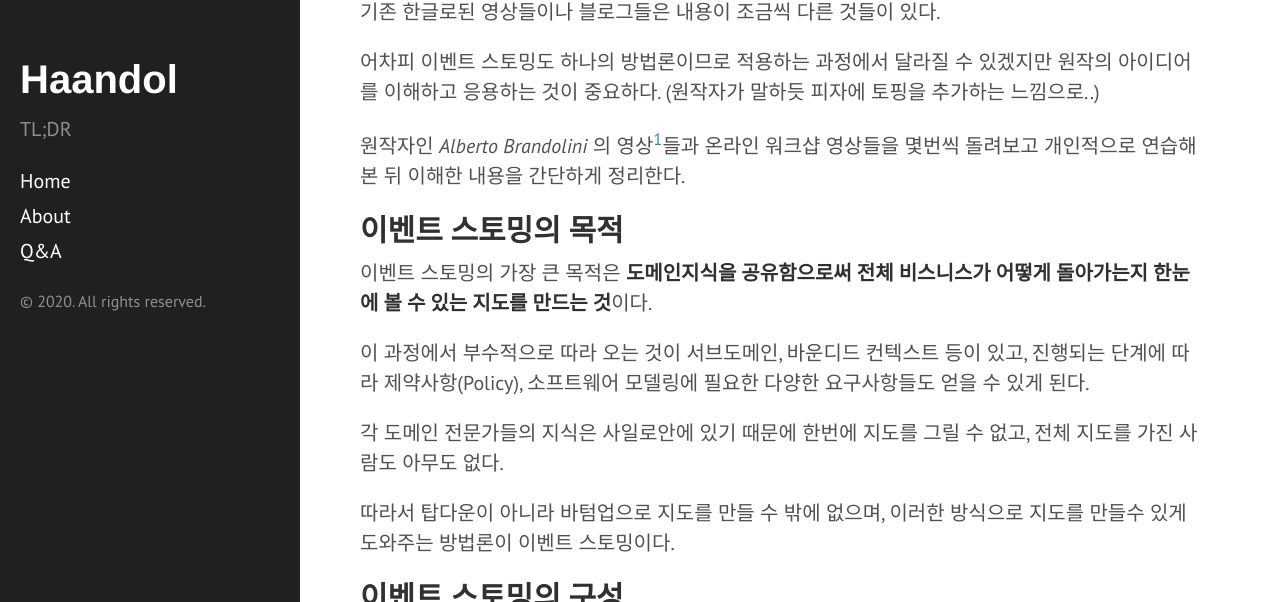
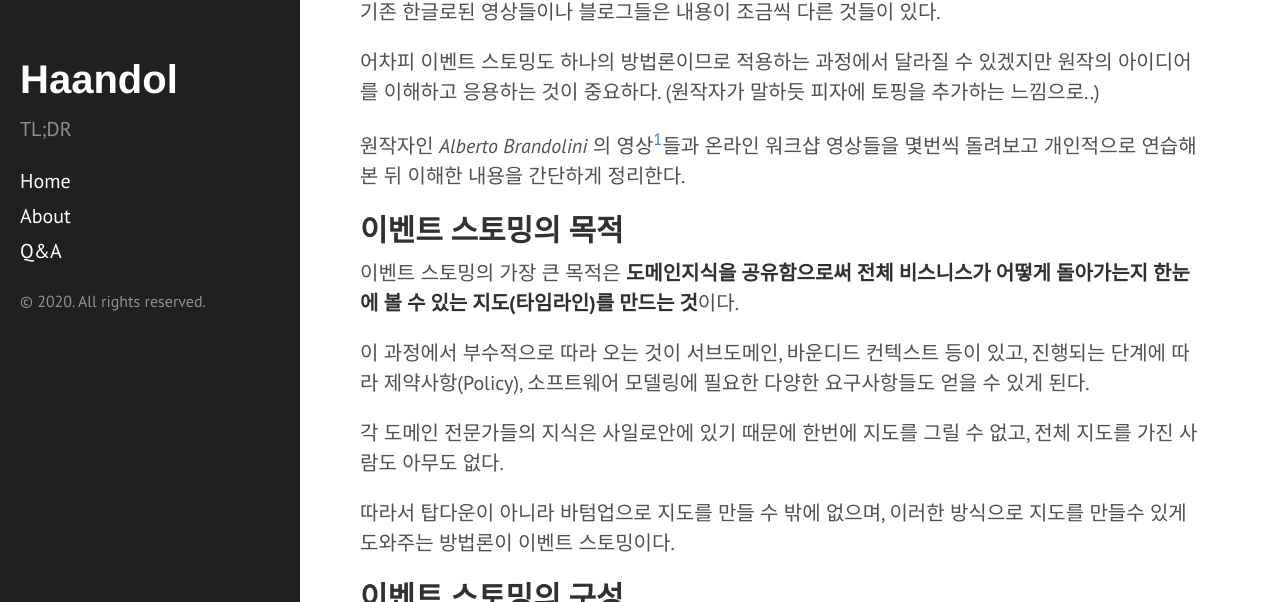
Before and after one commit to haandol/haandol.github.com, a Jekyll site: the page built from _posts/2020-12-10-demystifying-event-storming.md, in a window 1280 px wide and 900 px high, scrolled down 608 px, cut to the strip 0-602 px from the top of the window. Built offline with Jekyll 4.4.1, drawn with Linux system fonts in a browser that asks for light colours; comment, search, counter and statistics services are not loaded.

Commit message:
add timeline

```diff
--- a/_posts/2020-12-10-demystifying-event-storming.md
+++ b/_posts/2020-12-10-demystifying-event-storming.md
@@ -30,7 +30,7 @@ DDD 를 막 공부했는데 실무에 써보고 싶다면 이벤트 스토밍을
 
 ## 이벤트 스토밍의 목적
 
-이벤트 스토밍의 가장 큰 목적은 **도메인지식을 공유함으로써 전체 비스니스가 어떻게 돌아가는지 한눈에 볼 수 있는 지도를 만드는 것**이다.
+이벤트 스토밍의 가장 큰 목적은 **도메인지식을 공유함으로써 전체 비스니스가 어떻게 돌아가는지 한눈에 볼 수 있는 지도(타임라인)를 만드는 것**이다.
 
 이 과정에서 부수적으로 따라 오는 것이 서브도메인, 바운디드 컨텍스트 등이 있고, 진행되는 단계에 따라 제약사항(Policy), 소프트웨어 모델링에 필요한 다양한 요구사항들도 얻을 수 있게 된다.
 
```
